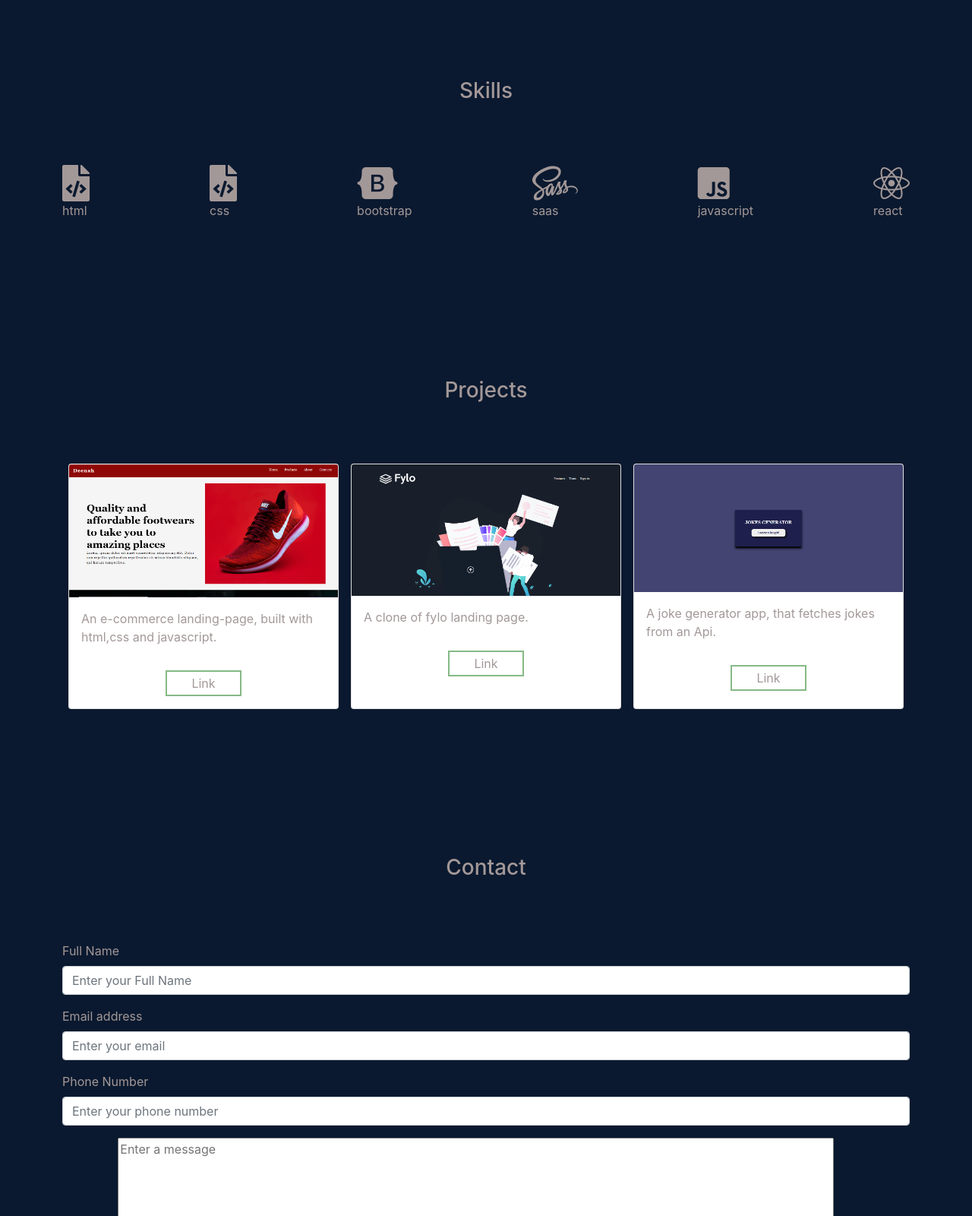
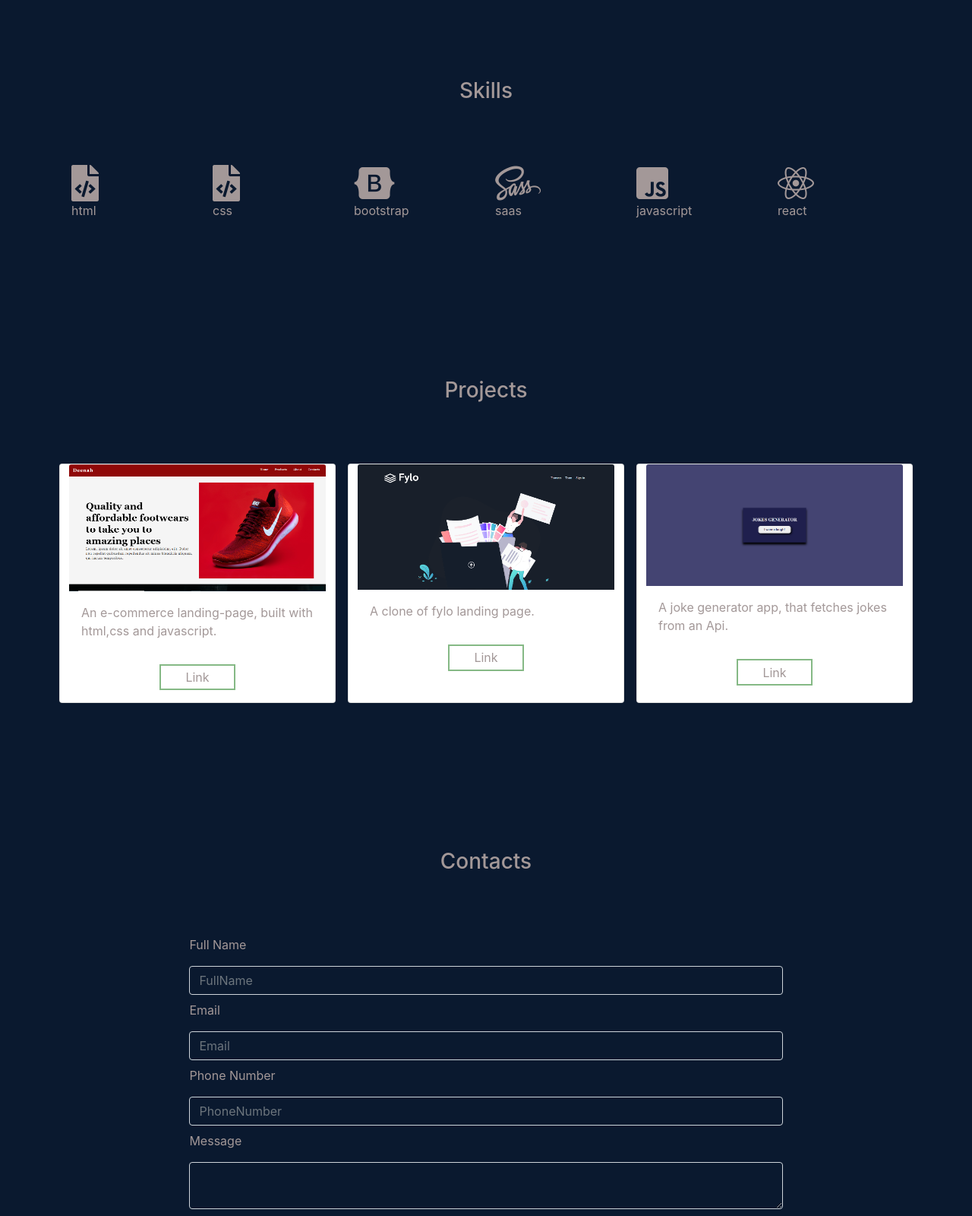
Before and after one commit to Modinat1/my-portfolio-sie, a plain HTML site: page index.html in a window 1280 px wide. Shown: the part 1200-2800 px from the top of the page at 76% size. Drawn offline with nearby package versions, Linux system fonts and the light colour scheme.

Commit message:
second commit

```diff
--- a/_custom.scss
+++ b/_custom.scss
@@ -18,7 +18,7 @@ $profile-name-color: rgb(218, 210, 210);
     margin-bottom: 2rem;
 }
 @mixin empty-div{
-    background-color: whitesmoke;
+    background-color: $profile-name-color;
     border-radius: 5px;
     width: 300px;
     height: 300px;
--- a/index.html
+++ b/index.html
@@ -64,8 +64,8 @@
         <!-- ABOUT SECTION -->
         <section Id="about">
             <h3>About Me</h3>
-            <div class="about d-flex">
-            <div class="profile-info mx-5">
+            <div class="about row">
+            <div class="profile-info mx-5 col">
             <p>Hello there! My name is Modinat, my interest in web development started when i picked up html back in year 2020, after some friend's encouraged me to give software development a try</p>
             <p>Today, i am proficient in the use of html, css, javascript, react to build stuffs that lives on the web woohoo!!!</p>
             <div class="icons my-3">
@@ -75,7 +75,7 @@
                 <i class="fas fa-phone mx-3"></i>
             </div>
             </div>
-            <div class="img-container mx-5">
+            <div class="img-container mx-5 col">
                 <div class="empty-div"></div>
             <img class="profile-img" src="assets/images/Adesola-Modinat photo.jpg" alt="profile-picture">
             </div>
@@ -85,28 +85,28 @@
         <!-- SKILLS SECTION -->
         <section id="skills">
             <h3>Skills</h3>
-            <div class="skills-container">
-                <div>
+            <div class="skills-container row">
+                <div class="col">
                      <i class="fas fa-file-code skills-icon"></i>
                     <p>html</p>
                 </div>
-                <div>
+                <div class="col">
                     <i class="fas fa-file-code skills-icon"></i>
                     <p>css</p>
                 </div>
-                <div>
+                <div class="col">
                     <i class="fab fa-bootstrap skills-icon"></i>
                     <p>bootstrap</p>
                 </div>
-                <div>
-                    <i class="fab fa-sass skills-icon"></i>
+                <div class="col">
+                    <i class="fab fa-sass skills-icon col"></i>
                     <p>saas</p>
                 </div>
-                <div>
+                <div class="col">
                     <i class="fab fa-js-square skills-icon"></i>
                     <p>javascript</p>
                 </div>
-                <div>
+                <div class="col">
                     <i class="fab fa-react skills-icon"></i>
                     <p>react</p>
                 </div>
@@ -116,65 +116,62 @@
     <!-- PROJECTS -->
     <section id="projects">
         <h3>Projects</h3>
-        <div class="project-container d-flex">
-    <div class="card mx-2" style="width: 30rem;">
-        <img src="assets/images/project-1.png" class="card-img-top" alt="project-screenshot">
+        <div class="project-container row">
+    <div class="card card-style mx-2 col">
+        <img src="assets/images/project-1.png" class="card-img-top project-img" alt="project-screenshot">
         <div class="card-body">
           <p class="card-text">An e-commerce landing-page, built with html,css and javascript.</p>
-          <button class="project-btn"><a href="#">Link</a></button>
+          <button class="project-btn"><a href="https://deenah-ecommerce.netlify.app/">Link</a></button>
         </div>
       </div>
 
-      <div class="card mx-2" style="width: 30rem;">
-        <img src="assets/images/project-2.png" class="card-img-top" alt="project-screenshot">
+      <div class="card card-style mx-2 col">
+        <img src="assets/images/project-2.png" class="card-img-top project-img" alt="project-screenshot">
         <div class="card-body">
           <p class="card-text">A clone of fylo landing page.</p>
-          <button class="project-btn"><a href="#">Link</a></button>
+          <button class="project-btn"><a href="https://fylolandingpagee.netlify.app/">Link</a></button>
         </div>
       </div>
 
-      <div class="card mx-2" style="width: 30rem;">
-        <img src="assets/images/project-3.png" class="card-img-top" alt="project-screenshot">
+      <div class="card card-style mx-2 col">
+        <img src="assets/images/project-3.png" class="card-img-top project-img" alt="project-screenshot">
         <div class="card-body">
           <p class="card-text">A joke generator app, that fetches jokes from an Api.</p>
           <button class="project-btn"><a href="#">Link</a></button>
         </div>
       </div>
     </div>
+  </select>
 
         <!-- CONTACT SECTION -->
         <section id="contacts">
-            <h3>Contact</h3>
-            <form>
-                <div class="mb-3">
-                  <label for="exampleInputEmail1" class="form-label">Full Name</label>
-                  <input type="text" class="form-control" aria-describedby="FullNameHelp" placeholder="Enter your Full Name">
+        <h3>Contacts</h3>
+        <form class="form-container">
+          <div class="form-list">
+          <label for="fullname" class="form-label">Full Name</label>
+          <input type="text" class="form-control my-2" placeholder="FullName">
           </div>
 
-                <div class="mb-3">
-                    <label for="exampleInputEmail1" class="form-label">Email address</label>
-                    <input type="email" class="form-control" aria-describedby="emailHelp" placeholder="Enter your email">
+          <div class="form-list">
+          <label for="email" class="form-label">Email</label>
+          <input type="email" class="form-control my-2" placeholder="Email">
           </div>
 
-                  <div class="mb-3">
-                    <label for="exampleInputEmail1" class="form-label">Phone Number</label>
-                    <input type="number" class="form-control" aria-describedby="emailHelp" placeholder="Enter your phone number">
+          <div class="form-list">
+          <label for="PhoneNumber" class="form-label">Phone Number</label>
+          <input type="number" class="form-control my-2" placeholder="PhoneNumber">
           </div>
 
-                  <div class="mb-3">
-                      <label for="Message" class="form-label">Message</label>
-                      <textarea name="textarea" cols="90" rows="10" placeholder="Enter a message"></textarea>
+          <div class="form-list">
+          <label for="message" class="form-label">Message</label>
+          <textarea name="message" class="form-control my-2"></textarea>
           </div>
-
-                <button type="submit" class="btn d-block mx-auto bg-success">Submit</button>
+          <button type="submit">Get in touch</button>
         </form>
       </section>
 
 
 
-
-
-    </section>
 
 
 
--- a/index.scss
+++ b/index.scss
@@ -13,9 +13,6 @@ body{
     color: rgb(163, 152, 152);
     font-family: -apple-system, BlinkMacSystemFont, 'Segoe UI', Roboto;
 }
-// nav .nav-sect{
-//     position: fixed;
-// }
 nav ul a:hover{
     background-color: rgb(214, 205, 205);
     color: rgb(25, 25, 37);
@@ -67,13 +64,21 @@ nav ul a:hover{
 }
 // SKILLS
 .skills-container{
-    display: flex;
-    justify-content: space-between;
+    margin: auto;
 }
 .skills-icon{
     font-size: 3rem
 }
+.skills-icon:hover{
+    transform: scale(1.2);
+}
 // PROJECT STYLING
+#project .card-style:hover{
+    transform: scale(1.2);
+}
+// .card-style img{
+//     width: 100%
+// }
 .project-btn{
     @include project-btn;
 }
@@ -82,3 +87,29 @@ nav ul a:hover{
     cursor: pointer;
     text-decoration: none;
 }
+// CONTACT
+.form-container{
+    max-width: 70%;
+    margin: auto;
+}
+form .form-list input{
+    background-color: transparent;
+}
+form .form-list input:focus{
+    background-color: transparent;
+    border: 1px solid $green-color;
+}
+form .form-list textarea{
+    background-color: transparent;
+}
+form .form-list textarea:focus{
+    background-color: transparent;
+    border: 1px solid $green-color;
+}
+form button{
+    background-color: $green-color;
+    display: block;
+    margin: 2rem auto;
+    padding: 1rem 3rem;
+    text-transform: capitalize;
+}
```
Also changed, not shown: index.css, index.min.css, 2 other files. Lines whose indentation alone changed are shown as unchanged.
